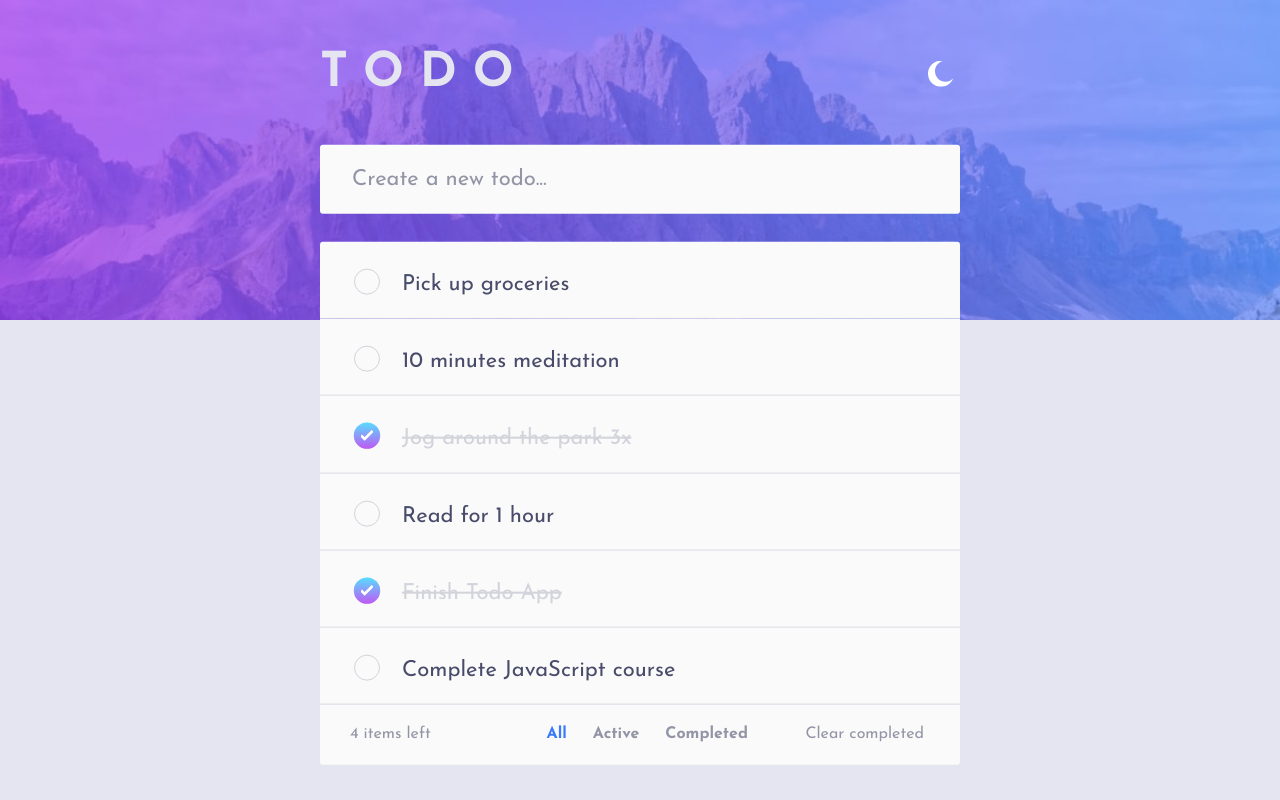
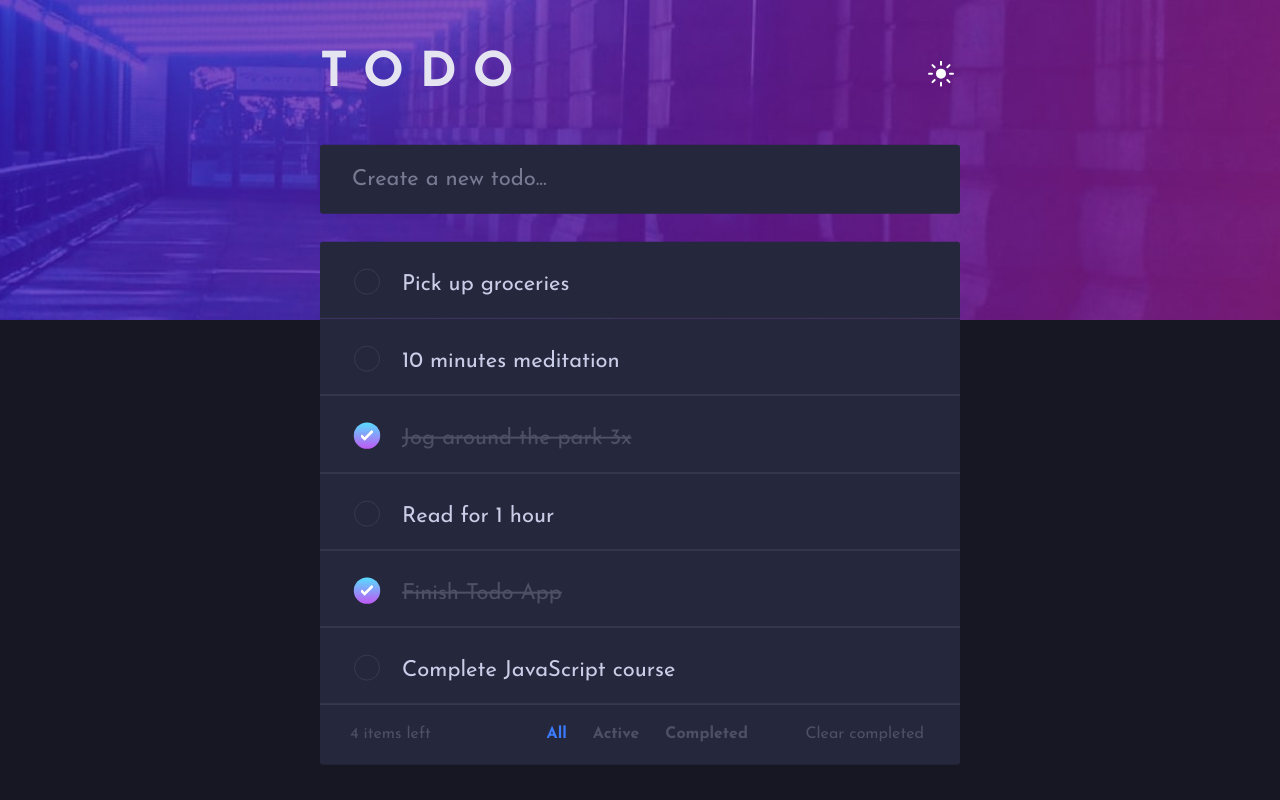
Before and after one commit to nastaj/react-todo, a React (Vite) app: page / in a window 1280 px wide. Built offline with nearby package versions, Linux system fonts and the light colour scheme.

Commit message:
localStorage

```diff
--- a/src/App.jsx
+++ b/src/App.jsx
@@ -1,6 +1,6 @@
 import "./assets/scss/App.scss";
 import ToDo from "./components/ToDo";
-import { createContext, useState } from "react";
+import { createContext, useEffect, useState } from "react";
 
 const initialTodos = [
   {
@@ -38,11 +38,15 @@ const initialTodos = [
 export const ThemeContext = createContext(null);
 
 function App() {
-  const [theme, setTheme] = useState("light");
+  const [theme, setTheme] = useState(localStorage.getItem("theme") || "dark");
 
   function toggleTheme() {
     setTheme((curr) => (curr === "light" ? "dark" : "light"));
   }
+
+  useEffect(() => {
+    localStorage.setItem("theme", theme);
+  }, [theme]);
 
   return (
     <ThemeContext.Provider value={{ theme, setTheme }}>
--- a/src/assets/scss/ToDo.scss
+++ b/src/assets/scss/ToDo.scss
@@ -1,7 +1,13 @@
+@use "./variables";
+
 .todo {
   position: absolute;
   top: 50%;
   left: 50%;
   transform: translate(-50%, -50%);
   width: 64rem;
+
+  @media only screen and (max-width: variables.$bp-largest) {
+    width: 90vw;
+  }
 }
--- a/src/assets/scss/_base.scss
+++ b/src/assets/scss/_base.scss
@@ -1,5 +1,11 @@
+@use "./variables";
+
 html {
   font-size: 62.5%; // 10/16 = 62.5% = 10px;
+
+  @media only screen and (max-width: variables.$bp-largest) {
+    font-size: 50%;
+  }
 }
 
 body {
--- a/src/assets/scss/_variables.scss
+++ b/src/assets/scss/_variables.scss
@@ -26,3 +26,6 @@ $color-theme-dark-blue--3: hsl(237, 14%, 26%);
 // Font weights
 $font-weight--regular: 400;
 $font-weight--bold: 700;
+
+// Breakpoints
+$bp-largest: 43.75em; // 700px
--- a/src/components/ToDo.jsx
+++ b/src/components/ToDo.jsx
@@ -3,14 +3,20 @@ import Form from "./Form";
 import TaskList from "./TaskList";
 import Summary from "./Summary";
 
-import { useState } from "react";
+import { useState, useEffect } from "react";
 import "../assets/scss/ToDo.scss";
 
 export default function ToDo({ initialTodos, toggleTheme, theme }) {
-  const [todos, setTodos] = useState([...initialTodos]);
+  const [todos, setTodos] = useState(
+    JSON.parse(localStorage.getItem("todos")) || [...initialTodos]
+  );
   const [view, setView] = useState("all");
   const activeTodos = todos.filter((todo) => !todo.completed);
   const completedTodos = todos.filter((todo) => todo.completed);
+
+  useEffect(() => {
+    localStorage.setItem("todos", JSON.stringify(todos));
+  }, [todos]);
 
   function handleAddTodo(newItem) {
     setTodos((todos) => [...todos, newItem]);
```
